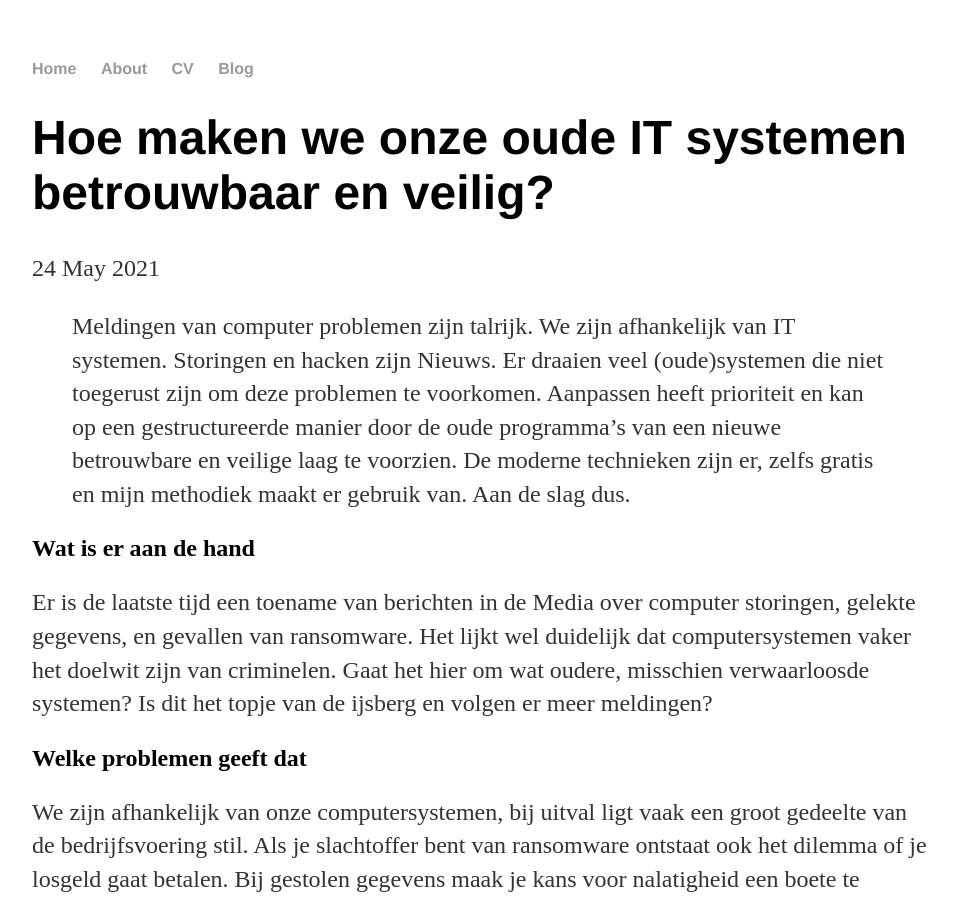
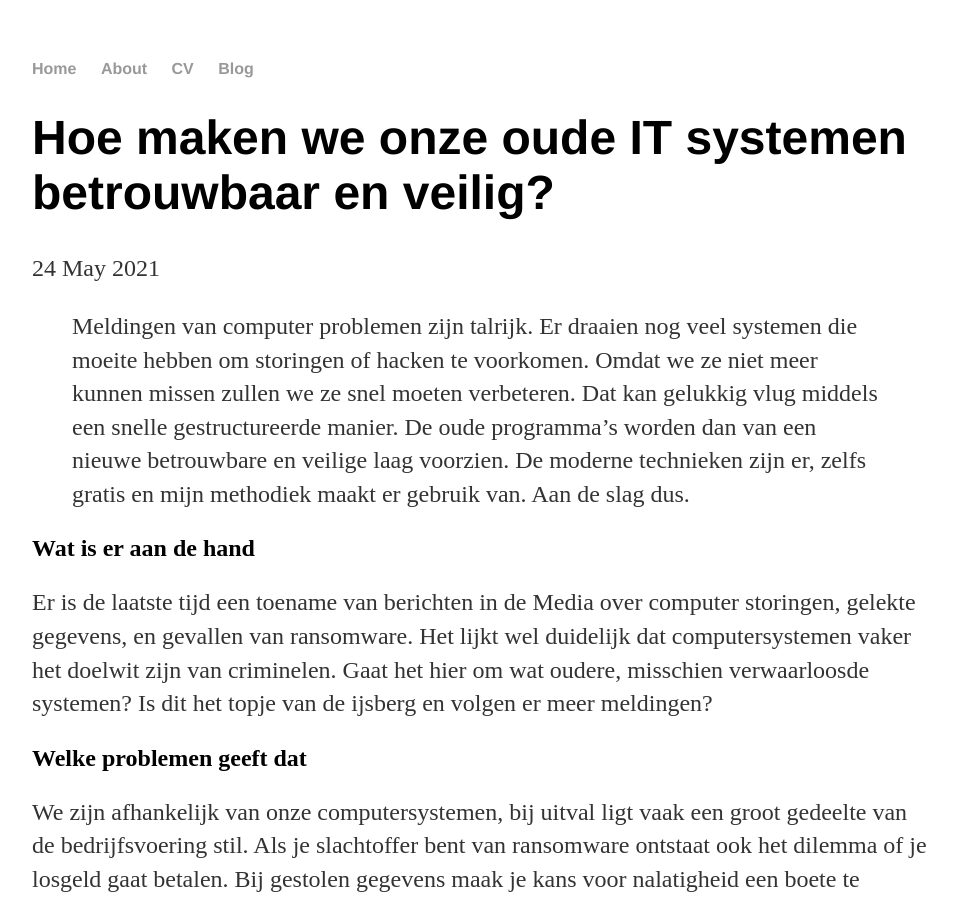
Before and after one commit to paedelm/paedelm.github.io, a Jekyll site: the page built from _posts/2021-05-24-oude systemen betrouwbaar maken.md, in a window 1280 px wide and 900 px high. Shown: the whole window, without its empty margins (160-1117 px from the left). Built offline with Jekyll 4.4.1, drawn with Linux system fonts in a browser that asks for light colours.

Commit message:
inleiding verkort

```diff
--- a/_posts/2021-05-24-oude systemen betrouwbaar maken.md
+++ b/_posts/2021-05-24-oude systemen betrouwbaar maken.md
@@ -3,7 +3,7 @@ layout: post
 title: "Hoe maken we onze oude IT systemen betrouwbaar en veilig?"
 date: 2021-05-24
 ---
->Meldingen van computer problemen zijn talrijk. We zijn afhankelijk van IT systemen. Storingen en hacken zijn Nieuws. Er draaien veel (oude)systemen die niet toegerust zijn om deze problemen te voorkomen. Aanpassen heeft prioriteit en kan op een gestructureerde manier door de oude programma's van een nieuwe betrouwbare en veilige laag te voorzien. De moderne technieken zijn er, zelfs gratis en mijn methodiek maakt er gebruik van. Aan de slag dus.
+>Meldingen van computer problemen zijn talrijk. Er draaien nog veel systemen die moeite hebben om storingen of hacken te voorkomen. Omdat we ze niet meer kunnen missen zullen we ze snel moeten verbeteren. Dat kan gelukkig vlug middels een snelle gestructureerde manier. De oude programma's worden dan van een nieuwe betrouwbare en veilige laag voorzien. De moderne technieken zijn er, zelfs gratis en mijn methodiek maakt er gebruik van. Aan de slag dus.
 
 ## Wat is er aan de hand
  Er is de laatste tijd een toename van berichten in de Media over computer storingen, gelekte gegevens, en gevallen van ransomware.
```
